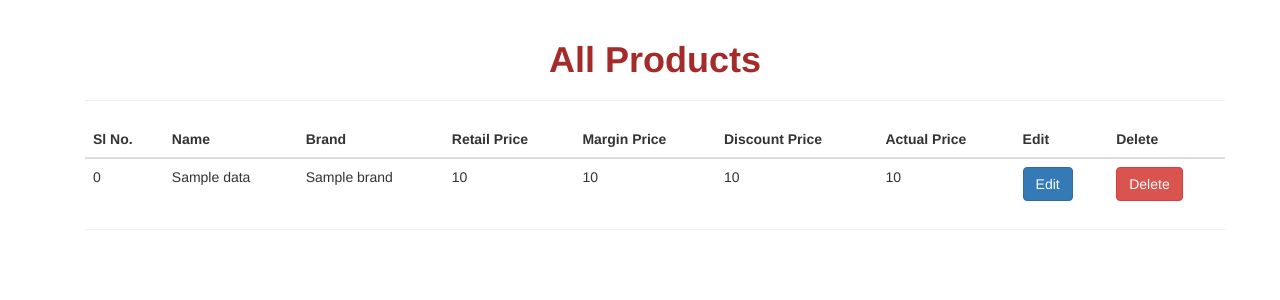
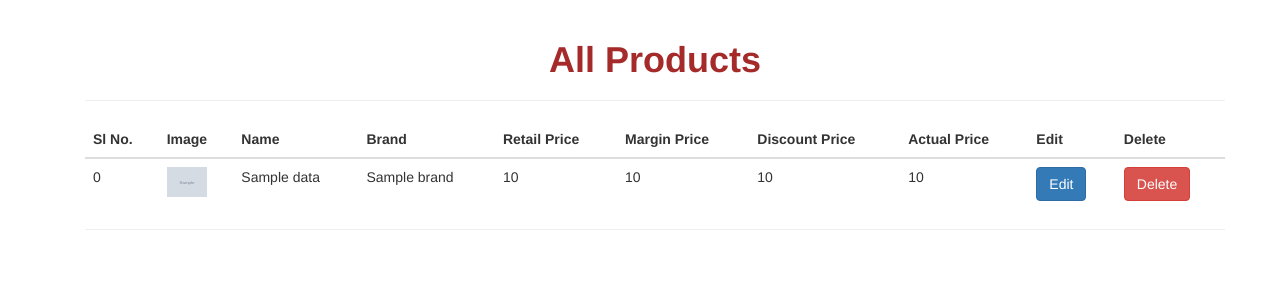
Before and after one commit to officialfavshops/favshops1, a Django app: template templates/admin_page.html in a window 1280 px wide. Shown: the part 52-352 px from the top of the page. Run offline with Django 3.2, Linux system fonts and the light colour scheme; the template is opened without the code that fills it: most values are stand-ins (such as "Sample title", 1, 10 or a date in 2020); grey boxes marked "Sample" are stand-in pictures; parts of the project's set-up code (start-up, migrations or seed data) failed here and were passed over; some libraries are stand-ins or nearby versions.

Commit message:
added image

```diff
--- a/templates/admin_page.html
+++ b/templates/admin_page.html
@@ -63,6 +63,7 @@
                 <thead>
                     <tr>
                         <th scope="col">Sl No.</th>
+                        <th scope="col">Image</th>
                         <th scope="col">Name</th>
                         <th scope="col">Brand</th>
                         <th scope="col">Retail Price</th>
@@ -77,6 +78,7 @@
                 <tbody>
                     <tr>
                         <td>{{forloop.counter0}}</td>
+                        <td><img src="{{data.image.url}}" height="40" width="40" class="img-responsive"></td>
                         <td>{{data.name}}</td>
                         <td>{{data.brand}}</td>
                         <td>{{data.retail_price}}</td>
```
